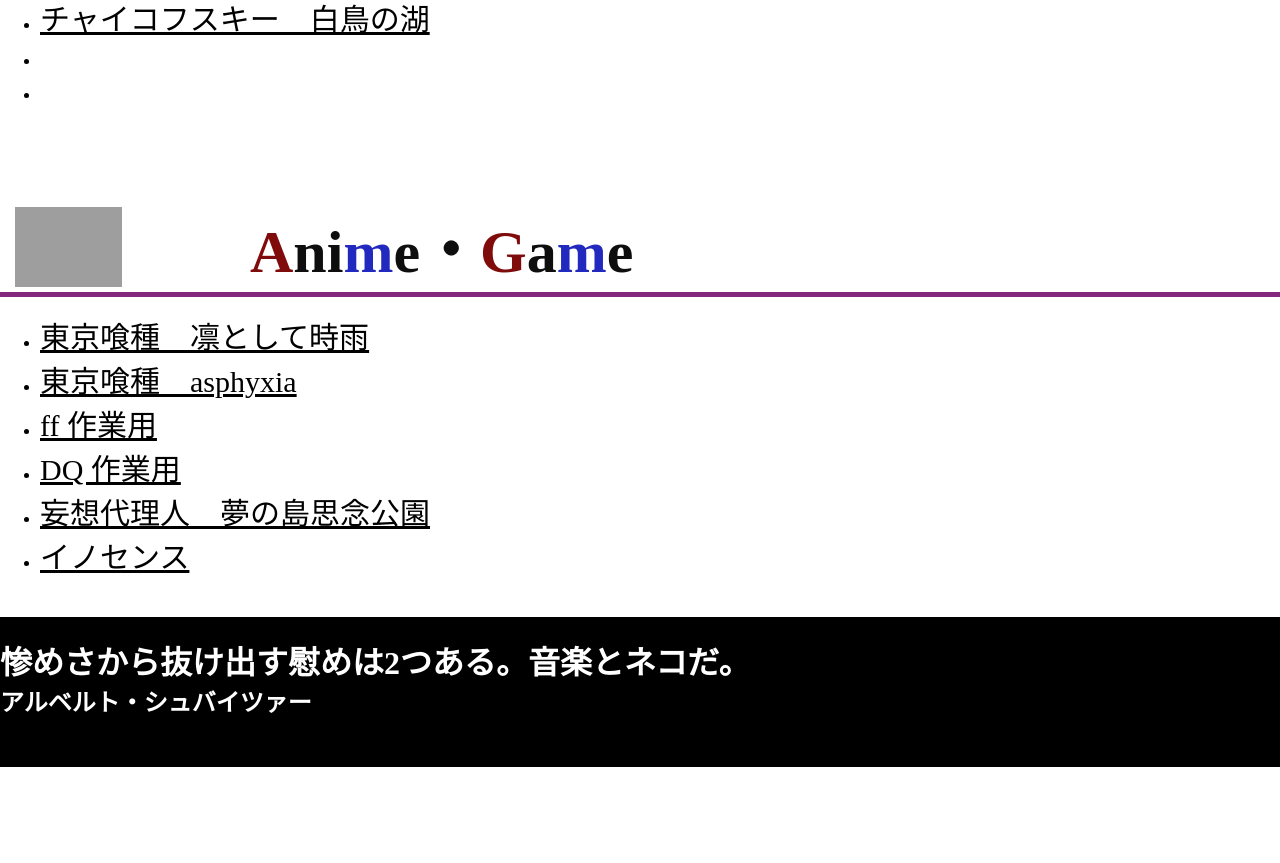
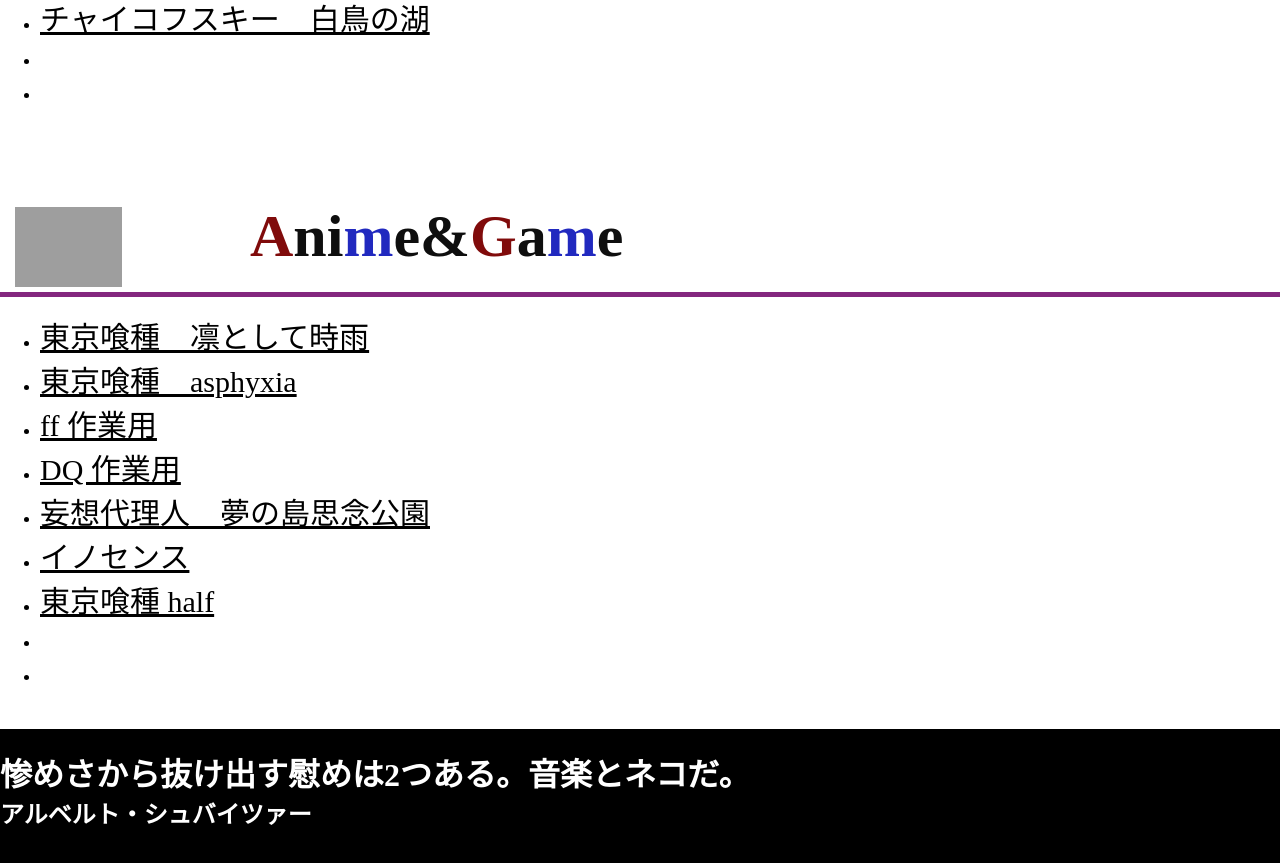
Before and after one commit to suzukikengo/suzukikengo2, a plain HTML site: page index.html in a window 1280 px wide. Shown: the part 2624-3487 px from the top of the page. Before the commit the page ends 3391 px from the top, so only its background shows below. Drawn offline with Linux system fonts and the light colour scheme; grey boxes are pictures that could not be loaded.

Commit message:
Update index.html

```diff
--- a/index.html
+++ b/index.html
@@ -131,7 +131,7 @@
   <div>
 <!-- ----------------------------------------------------- -->
  <div class="header7">
-   <h1><span>A</span>ni<span2>m</span2>e・<span>G</span>a<span2>m</span2>e</h1>
+   <h1><span>A</span>ni<span2>m</span2>e&<span>G</span>a<span2>m</span2>e</h1>
     <div class="chousei">
     <img src="https://suzukikengo.github.io/kuroneko8.png">
     </div>
@@ -146,6 +146,9 @@
       <li> <a href="https://www.youtube.com/watch?v=pBQIbiHeHhY">DQ 作業用</a></li>
       <li> <a href="https://www.youtube.com/watch?v=jketnyClynQ">妄想代理人　夢の島思念公園</a></li>
       <li> <a href="https://www.youtube.com/watch?v=Tl-34kvA5uo">イノセンス</a></li>
+      <li> <a href="https://www.youtube.com/watch?v=tU6ToAYvz1g">東京喰種 half</a></li>
+      <li> <a href=""></a></li>
+      <li> <a href=""></a></li>
     </ul>
 
   <div>
```
